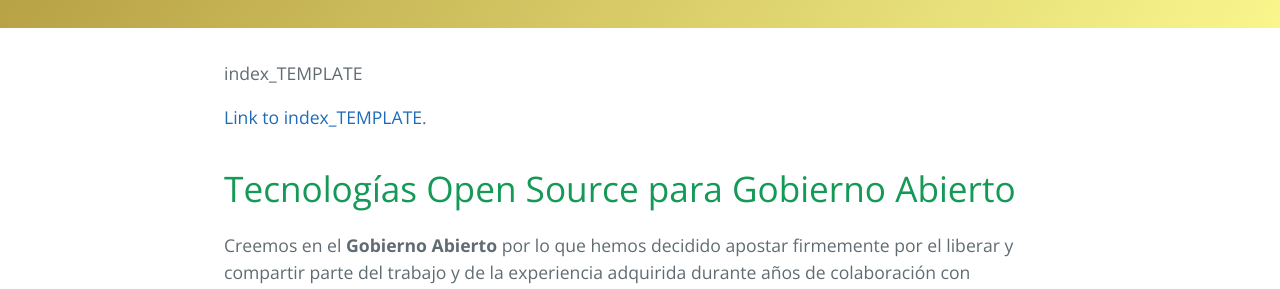
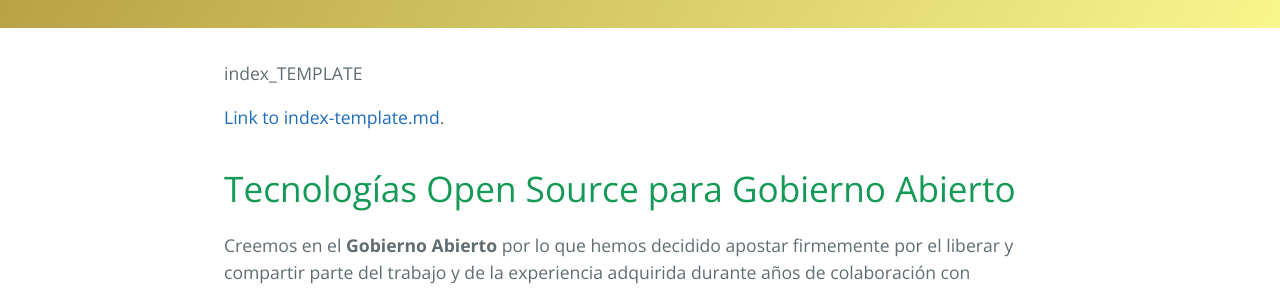
Before and after one commit to GalileoIyS/GalileoIyS.github.io, a Jekyll site: the page built from index.md, in a window 1280 px wide. Shown: the part 289-578 px from the top of the page. Built offline with Jekyll 4.4.1, drawn with Linux system fonts in a browser that asks for light colours.

```diff
--- a/index.md
+++ b/index.md
@@ -4,7 +4,7 @@
 
 index_TEMPLATE
 
-[Link to index_TEMPLATE](index_TEMPLATE.md).
+[Link to index-template.md](index-template).
 
 
 # [](#header-1)Tecnologías Open Source para Gobierno Abierto
```
